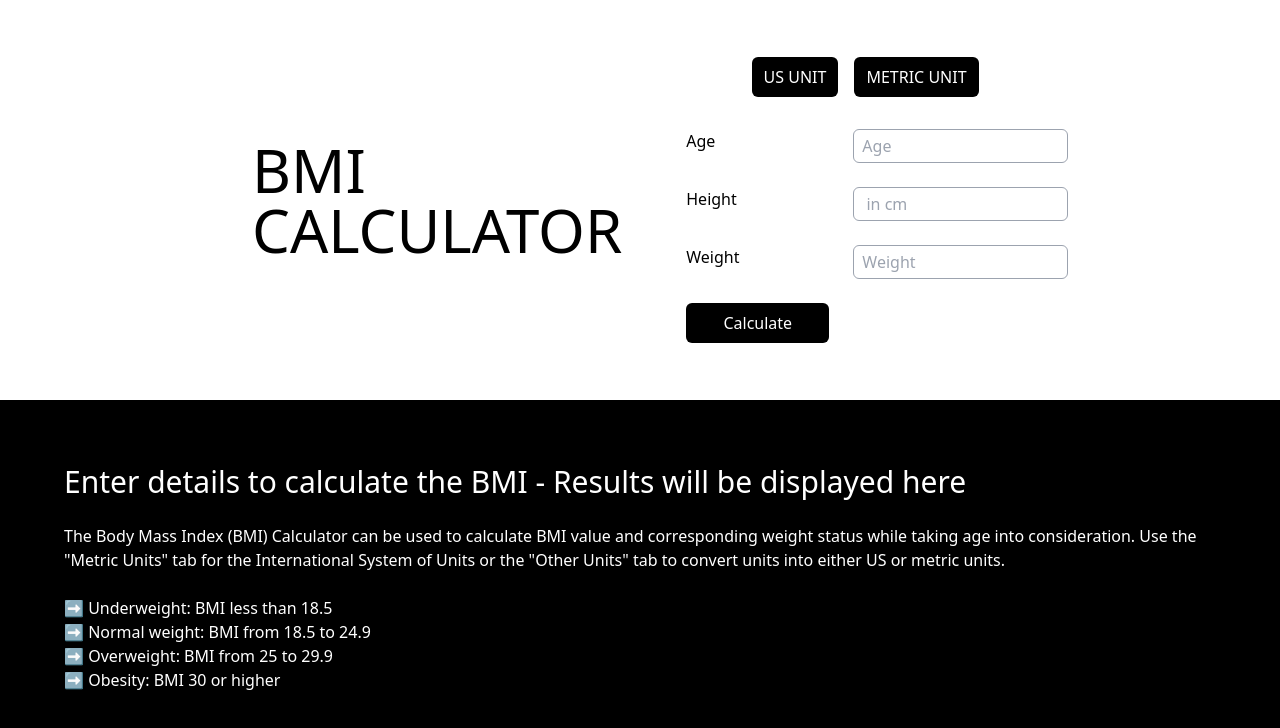
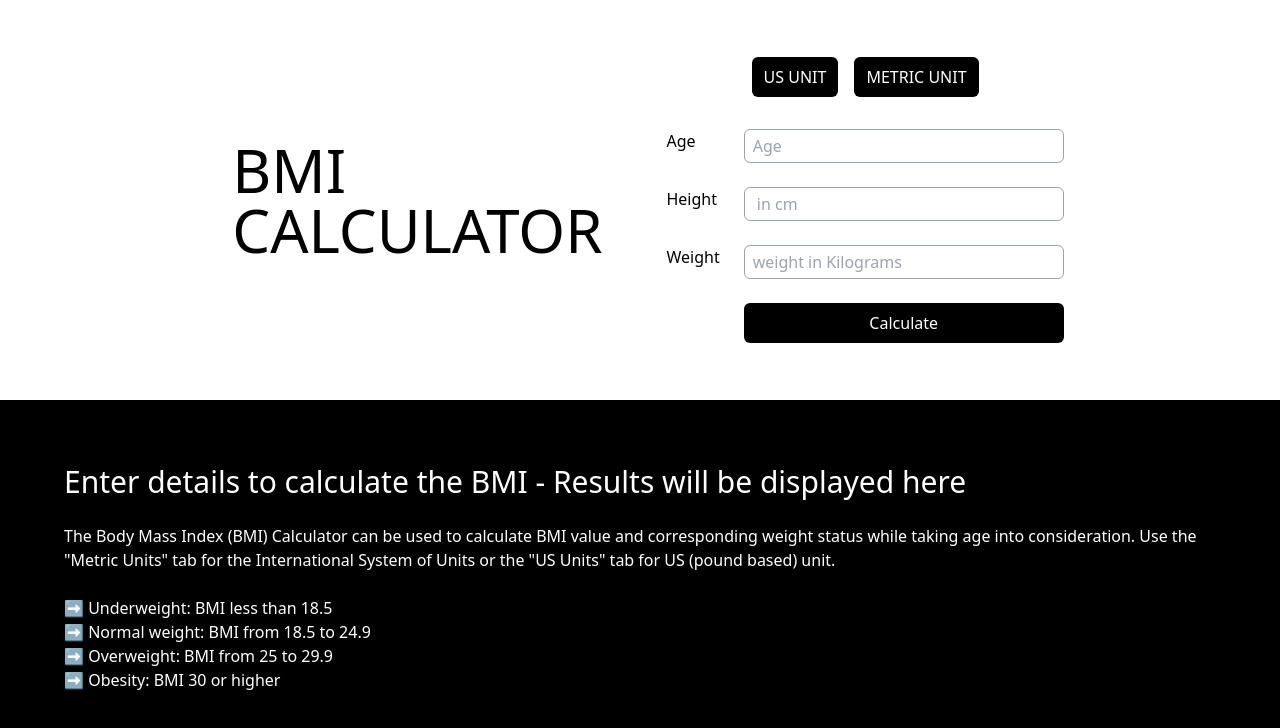
Before and after one commit to kaarthi290598/bmicalculator-react, a React (Create React App) app: page / in a window 1280 px wide. Both pictures are taken after a click on the button "METRIC UNIT". Shown: the top 728 px of the page. Built offline with nearby package versions, Linux system fonts and the light colour scheme.

Commit message:
grid changes and layout

```diff
--- a/src/App.js
+++ b/src/App.js
@@ -79,15 +79,15 @@ function Formbmi({ bmi, setbmi, setbmimetric }) {
   }
 
   return (
-    <div className="lg:h-1/2 w-[full] flex flex-col md:flex-row justify-center">
-      <div className="flex items-center justify-center p-10">
+    <div className="lg:h-1/2  flex flex-col md:flex-row justify-center">
+      <div className=" md:p-10 p-5 text-center md:text-start md:flex md:items-center">
         <h1 className="hidden md:block md:text-6xl text-2xl">
           BMI <br /> CALCULATOR
         </h1>
         <h1 className="block md:hidden text-4xl">BMI CALCULATOR</h1>
       </div>
-      <div className=" p-6 flex flex-col gap-8 justify-center items-center ">
-        <div className="flex gap-4">
+      <div className=" p-6 flex flex-col gap-8 justify-center ">
+        <div className="flex gap-4 justify-center items-center">
           <button className="button" onClick={handleusunit}>
             US UNIT
           </button>
@@ -96,7 +96,7 @@ function Formbmi({ bmi, setbmi, setbmimetric }) {
           </button>
         </div>
         <form
-          className="grid md:grid-cols-[40%_60%] md:gap-6 gap-3 w-full"
+          className="grid grid-cols-[auto_1fr] md:grid-cols-[auto_auto] lg:grid-cols-[auto_20rem]  md:gap-6 gap-3  "
           onSubmit={handleSubmit}
         >
           <label>Age</label>
@@ -149,9 +149,8 @@ function Formbmi({ bmi, setbmi, setbmimetric }) {
               />
             </div>
           ) : (
-            <div className="w-full">
             <input
-                className="w-full"
+              className=""
               placeholder=" in cm"
               type="number"
               value={centi}
@@ -164,12 +163,11 @@ function Formbmi({ bmi, setbmi, setbmimetric }) {
                 }
               }}
             />
-            </div>
           )}
 
           <label>Weight</label>
           <input
-            placeholder="Weight"
+            placeholder={`${unit ? "weight in pounds" : "weight in Kilograms"}`}
             type="number"
             value={weight}
             step="any"
@@ -182,7 +180,7 @@ function Formbmi({ bmi, setbmi, setbmimetric }) {
               }
             }}
           />
-          <button className="button" type="submit">
+          <button className="button col-start-2 col-end-3" type="submit">
             Calculate
           </button>
         </form>
@@ -202,8 +200,8 @@ function Result({ bmi }) {
       <p className="text-base">
         The Body Mass Index (BMI) Calculator can be used to calculate BMI value
         and corresponding weight status while taking age into consideration. Use
-        the "Metric Units" tab for the International System of Units or the
-        "Other Units" tab to convert units into either US or metric units.
+        the "Metric Units" tab for the International System of Units or the "US
+        Units" tab for US (pound based) unit.
       </p>
       <ul className="text-base">
         <li>➡️ Underweight: BMI less than 18.5</li>
--- a/src/index.css
+++ b/src/index.css
@@ -1,6 +1,10 @@
 @tailwind base;
 @tailwind components;
 @tailwind utilities;
+
+* {
+  box-sizing: border-box;
+}
 
 @layer base {
   input[type="number"]::-webkit-inner-spin-button,
```
Lines whose indentation alone changed are shown as unchanged.
